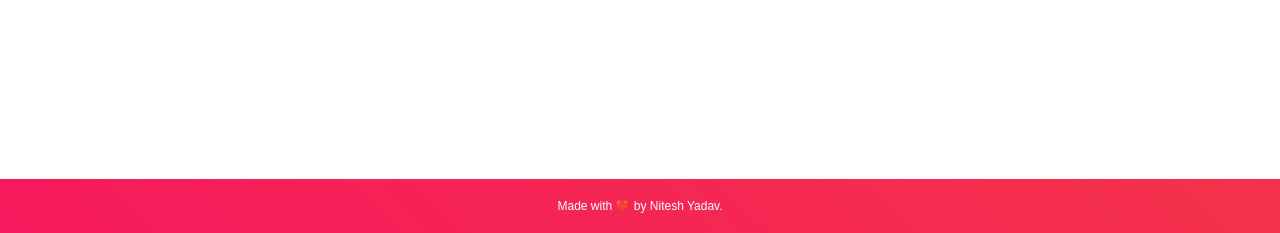
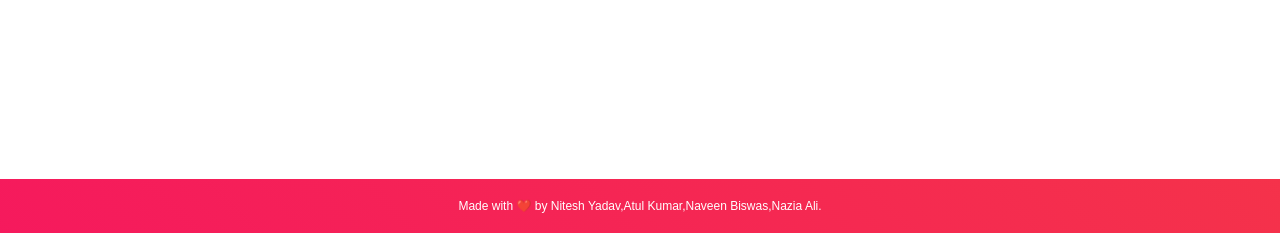
Before and after one commit to n07tesh/Diabetes_Prediction2, a Flask app: page / in a window 1280 px wide. Shown: the part 567-800 px from the top of the page. Run offline with Flask 2, Linux system fonts and the light colour scheme; parts of the project's set-up code (start-up, migrations or seed data) failed here and were passed over; some libraries are stand-ins or nearby versions.

Commit message:
Update index.html

```diff
--- a/templates/index.html
+++ b/templates/index.html
@@ -39,10 +39,9 @@
         <!-- Footer -->
        <div class='footer'>
            <div class="contact">
-              <!-- <a target="_blank" href="https://github.com/anujvyas/Diabetes-Prediction-Deployment"><i class="fab fa-github fa-lg contact-icon"></i></a>
-               <a target="_blank" href="https://www.linkedin.com/in/anujkvyas"><i class="fab fa-linkedin fa-lg contact-icon"></i></a>-->
+
            </div>
-           <p class='footer-description'>Made with ❤️ by Nitesh Yadav.</p>
+           <p class='footer-description'>Made with ❤️ by Nitesh Yadav,Atul Kumar,Naveen Biswas,Nazia Ali.</p>
        </div>
 
     </body>
```
